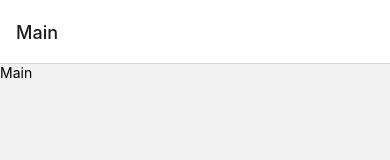
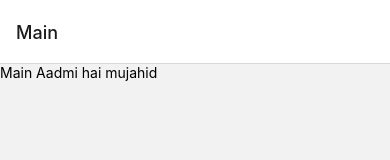
Before and after one commit to Mujahid-h/Ecommerce-Mobile-App, a React Native app in the folder client/: screen / in a window 390 px wide. Shown: the top 160 px of the page. Built offline with nearby package versions, Linux system fonts and the light colour scheme.

Commit message:
"Updated babel config, added dependencies, and modified Main.js screen"

```diff
--- a/client/babel.config.js
+++ b/client/babel.config.js
@@ -1,6 +1,7 @@
-module.exports = function(api) {
+module.exports = function (api) {
   api.cache(true);
   return {
-    presets: ['babel-preset-expo'],
+    presets: ["babel-preset-expo"],
+    plugins: ["react-native-reanimated/plugin"],
   };
 };
--- a/client/package.json
+++ b/client/package.json
@@ -9,15 +9,17 @@
     "web": "expo start --web"
   },
   "dependencies": {
+    "@react-navigation/drawer": "^6.7.2",
     "@react-navigation/native": "^6.1.18",
     "@react-navigation/native-stack": "^6.11.0",
     "expo": "~51.0.28",
     "expo-status-bar": "~1.12.1",
     "react": "18.2.0",
     "react-native": "0.74.5",
+    "react-native-gesture-handler": "~2.16.1",
     "react-native-safe-area-context": "4.10.5",
     "react-native-screens": "3.31.1",
-    "react-native-gesture-handler": "~2.16.1"
+    "react-native-reanimated": "~3.10.1"
   },
   "devDependencies": {
     "@babel/core": "^7.20.0"
--- a/client/src/screens/Main.js
+++ b/client/src/screens/Main.js
@@ -4,7 +4,7 @@ import React from "react";
 const Main = () => {
   return (
     <View>
-      <Text>Main</Text>
+      <Text>Main Aadmi hai mujahid</Text>
     </View>
   );
 };
```
Also changed, not shown: 1 other file (tests, documents, lock files or other folders).
